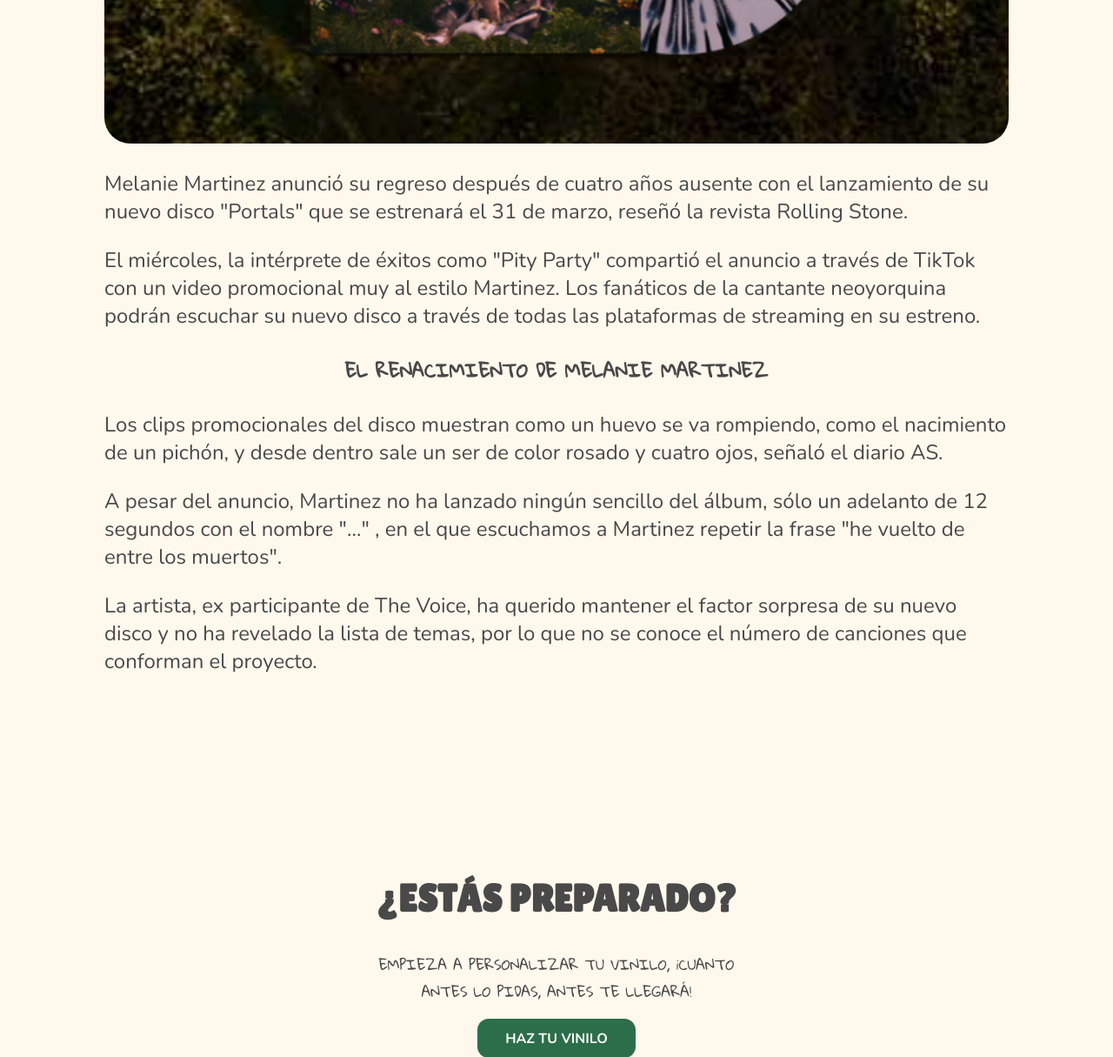
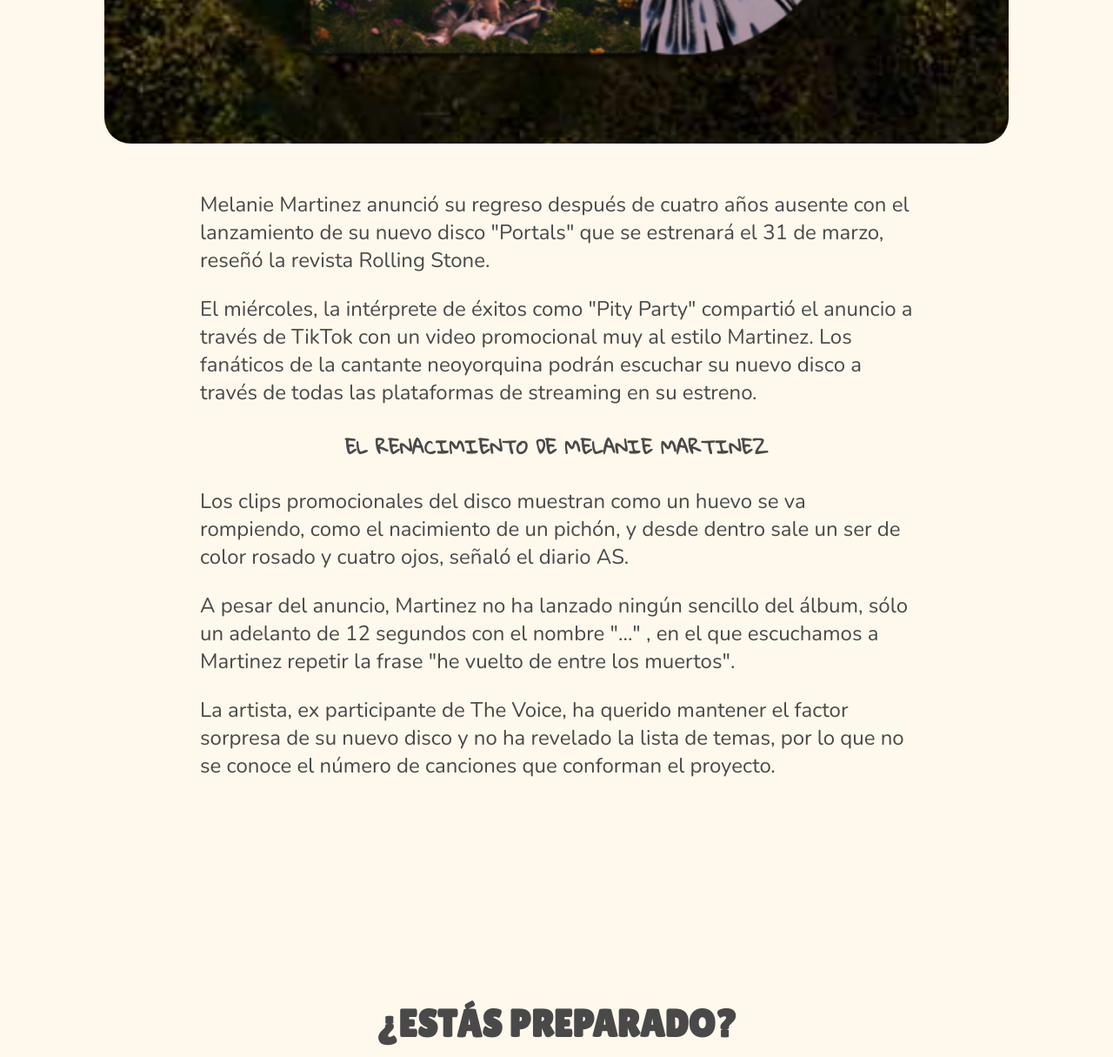
Before and after one commit to carugui/projectbeta, a PHP site: page /html/blog-melanie.html in a window 1280 px wide. Shown: the part 1364-2579 px from the top of the page at 87% size. Run offline with PHP 8.4, Linux system fonts and the light colour scheme.

Commit message:
metido header dentro de main

```diff
--- a/css/style.css
+++ b/css/style.css
@@ -1072,6 +1072,27 @@ button:hover,
   .section__blog .article__blog--thumbnail {
     max-width: 360px;
   }
+  .article__blog--single {
+    display: -webkit-box;
+    display: -ms-flexbox;
+    display: flex;
+    -webkit-box-pack: center;
+        -ms-flex-pack: center;
+            justify-content: center;
+    -webkit-box-orient: vertical;
+    -webkit-box-direction: normal;
+        -ms-flex-direction: column;
+            flex-direction: column;
+    gap: 30px;
+  }
+  .article__blog--single img {
+    max-width: 1200px;
+    margin: auto;
+  }
+  .article__blog--single__content {
+    max-width: 820px;
+    margin: auto;
+  }
 }
 .section__FAQ .accordion-container {
   max-width: 1200px;
--- a/html/about.html
+++ b/html/about.html
@@ -61,6 +61,10 @@
     </header>
 
 
+    <!--ABOUT-->
+
+    <main>
+
         <header class="header__wave">
 
             <div class="header__content">
@@ -83,7 +87,6 @@
 
         </header>
 
-    <main>
         <section class="section__what-is">
             <h2>¿<span>Qué</span> es Vinilísimo?</h2>
             <p>Nam id porta augue. Aliquam erat volutpat. Vivamus vestibulum sit amet sem id viverra. Quisque vulputate, odio et luctus sagittis, quam elit tincidunt metus, eget porttitor leo libero non purus. Integer dapibus, justo et venenatis elementum, elit nisl condimentum metus, nec euismod enim odio a lectus.</p>
--- a/html/blog-melanie.html
+++ b/html/blog-melanie.html
@@ -61,6 +61,9 @@
 
     </header>
 
+
+    <main>
+
         <header class="header__classic">
             <div class="header__content">
                 <h1>El último lanzamiento de Melanie Martinez</h1>
@@ -68,14 +71,12 @@
             </div>
         </header>
 
-    <main>
-
         <section class="section__blog--single">
-
-
 
             <article class="article__blog--single">
                 <img src="../images/portada-nuevo-vinilo-melanie.jpg" alt="">
+
+                <div class="article__blog--single__content">
 
                     <p>Melanie Martinez anunció su regreso después de cuatro años ausente con el lanzamiento de su nuevo disco "Portals" que se estrenará el 31 de marzo, reseñó la revista Rolling Stone.</p>
                     <p>El miércoles, la intérprete de éxitos como "Pity Party" compartió el anuncio a través de TikTok con un video promocional muy al estilo Martinez. Los fanáticos de la cantante neoyorquina podrán escuchar su nuevo disco a través de todas las plataformas de streaming en su estreno.</p>
@@ -85,6 +86,8 @@
                     <p>Los clips promocionales del disco muestran como un huevo se va rompiendo, como el nacimiento de un pichón, y desde dentro sale un ser de color rosado y cuatro ojos, señaló el diario AS.</p>
                     <p>A pesar del anuncio, Martinez no ha lanzado ningún sencillo del álbum, sólo un adelanto de 12 segundos con el nombre "..." , en el que escuchamos a Martinez repetir la frase "he vuelto de entre los muertos".</p>
                     <p>La artista, ex participante de The Voice, ha querido mantener el factor sorpresa de su nuevo disco y no ha revelado la lista de temas, por lo que no se conoce el número de canciones que conforman el proyecto.</p>
+
+                </div>
             </article>
 
         </section>
--- a/scss/style.scss
+++ b/scss/style.scss
@@ -254,6 +254,25 @@
         }
     }
 
+    .article__blog--single {
+
+        display: flex;
+        justify-content: center;
+        flex-direction: column;
+        gap: $unit-double;
+
+        & img {
+            max-width: $max-width__page;
+            margin: auto;
+        }
+
+        &__content {
+            max-width: 820px;
+            margin: auto;
+        }
+    }
+
+
 }
 
 
```
Also changed, not shown: html/blog.html (+8 -7 lines), html/contacto.html (+8 -7 lines), html/faq.html (+8 -9 lines). Lines whose indentation alone changed are shown as unchanged.
